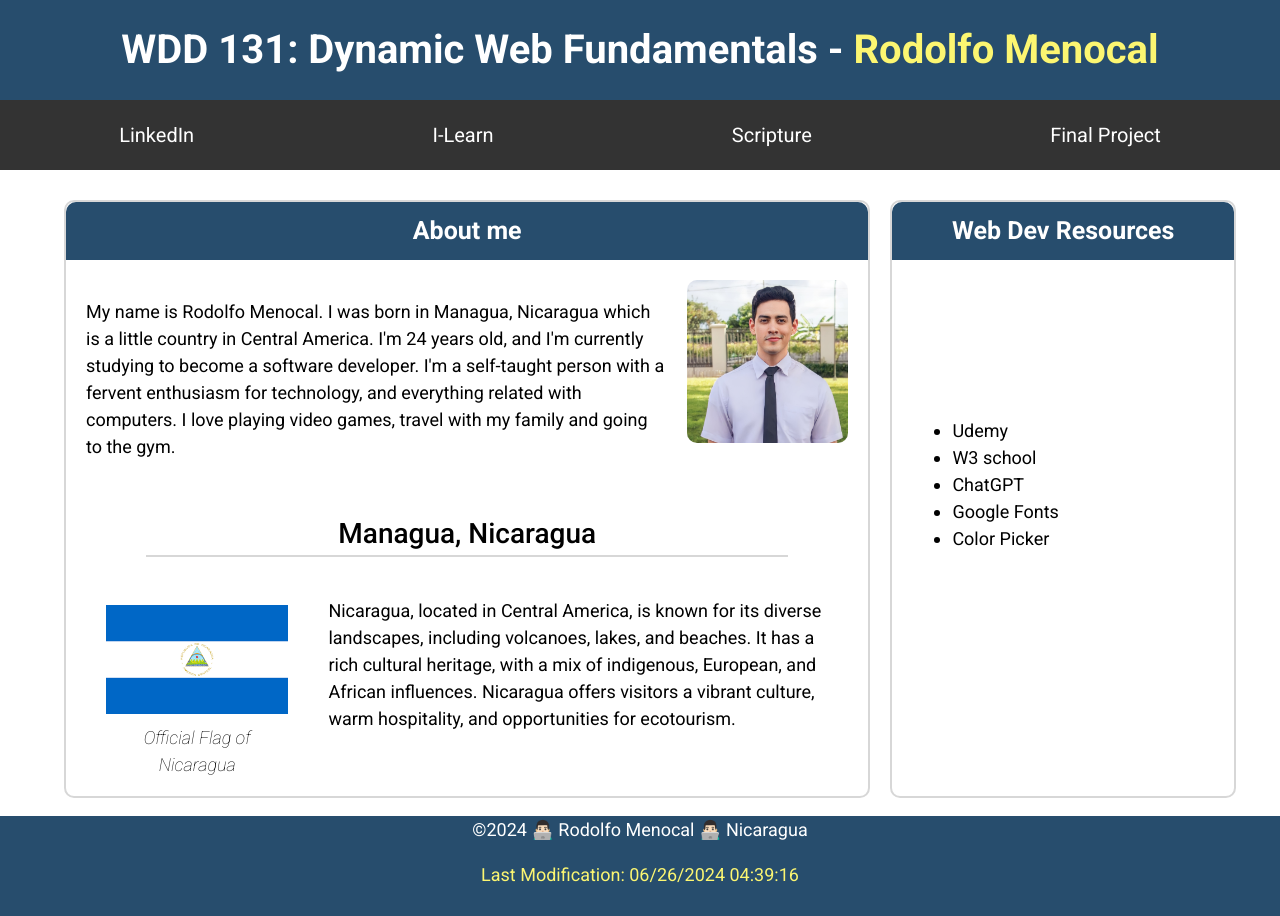
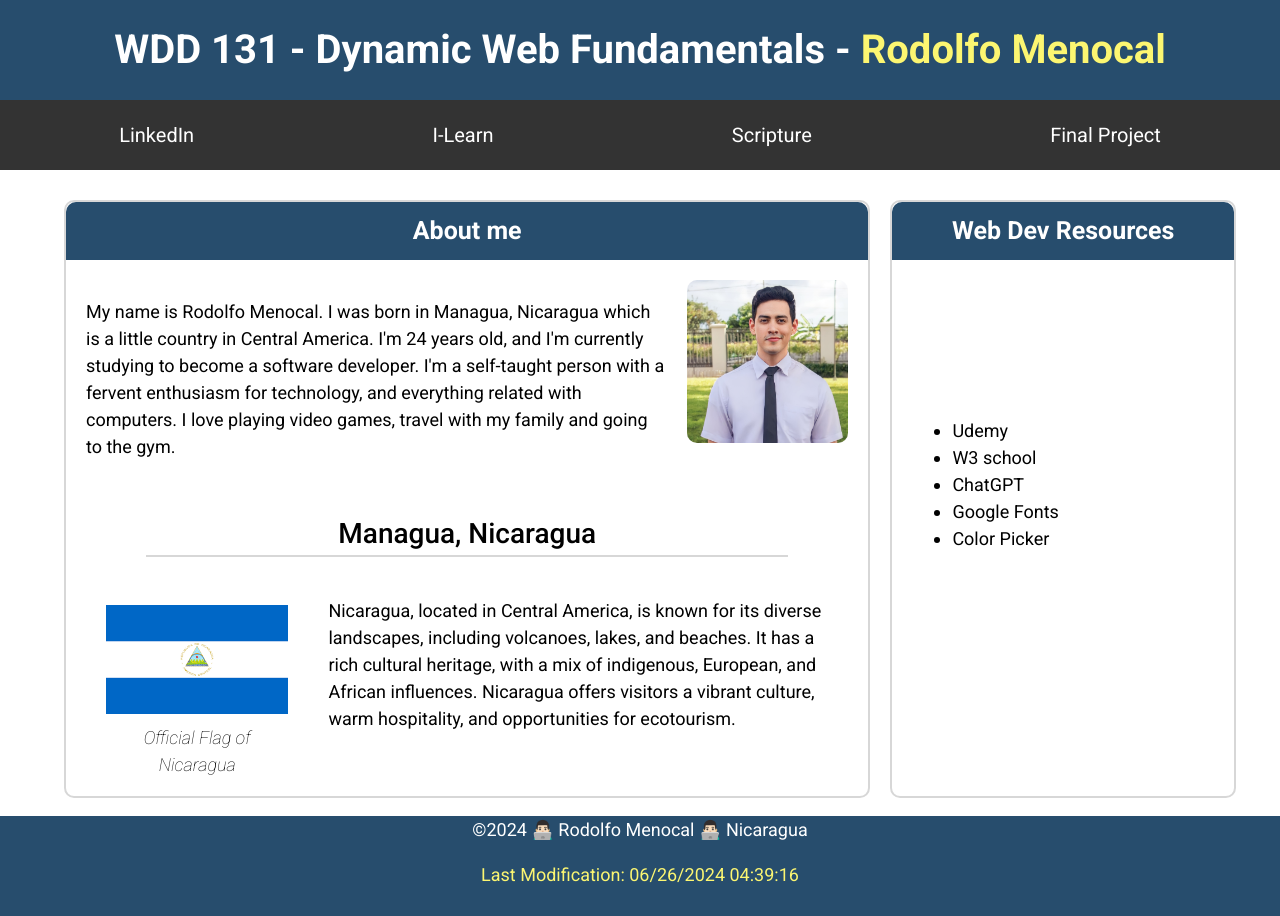
Before and after one commit to Menocas17/wdd131, a plain HTML site: page index.html in a window 1280 px wide. Drawn offline with Linux system fonts and the light colour scheme.

Commit message:
Fixing some minor error in the writing of the title text

```diff
--- a/index.html
+++ b/index.html
@@ -11,11 +11,12 @@
     <link rel="preconnect" href="https://fonts.gstatic.com" crossorigin>
     <link href="https://fonts.googleapis.com/css2?family=Roboto:ital,wght@0,300;0,400;0,500;0,700;1,100&display=swap" rel="stylesheet">
     <script src="scripts/getdates.js" defer></script>
-    <title>WDD 131: Dynamic Web Fundamental - Rodolfo Menocal</title>
+    <title>WDD 131 - Dynamic Web Fundamentals - Student Name</title>
+</head>
 <body>
     <header>
         <div class="main-header"></div>
-        <h1>WDD 131: Dynamic Web Fundamentals - <span>Rodolfo Menocal</span></h1>
+        <h1>WDD 131 - Dynamic Web Fundamentals - <span>Rodolfo Menocal</span></h1>
 
         <nav  class="nav-bar">
             <a href="www.linkedin.com/in/rodolfo-menocal-b16696244" target="_blank" rel="noopener noreferrer">LinkedIn</a>
```
